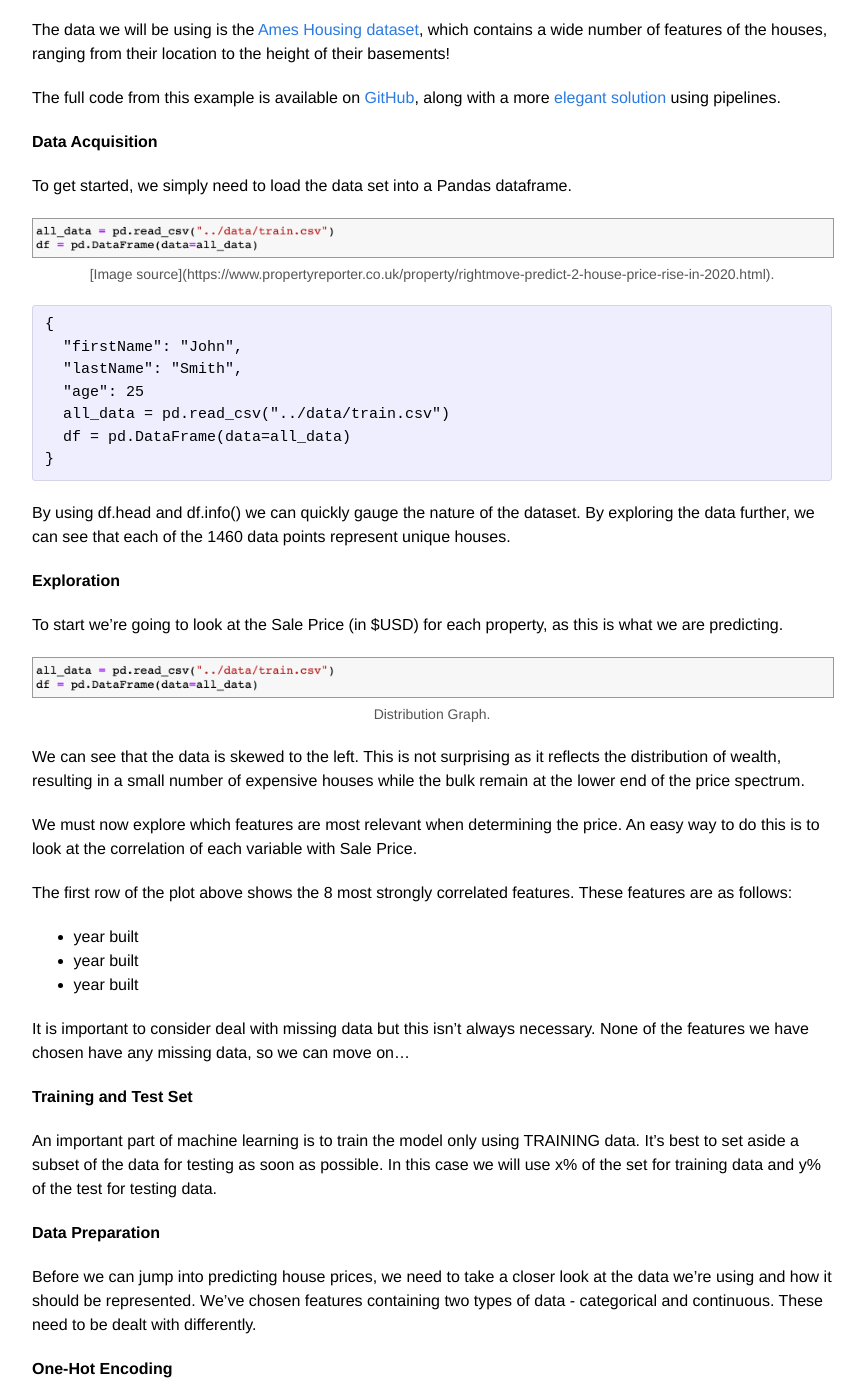
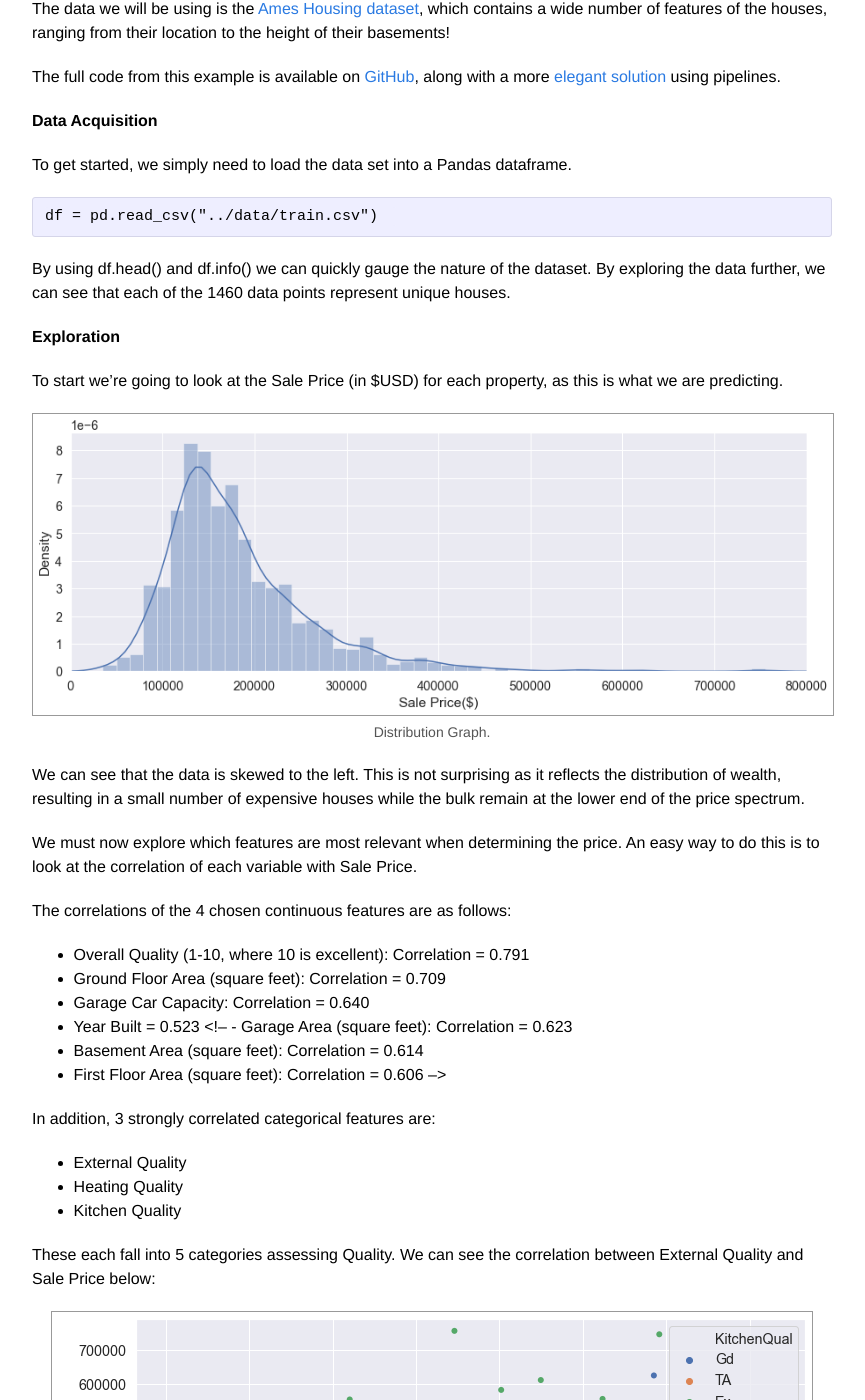
Before and after one commit to alicepringle/alicepringle.github.io, a Jekyll site: the page built from _posts/2020-09-29-supervised-learning.markdown, in a window 1280 px wide and 1400 px high, scrolled down 694 px. Shown: the whole window, without its empty margins (208-1073 px from the left). Built offline with Jekyll 4.4.1, drawn with Linux system fonts in a browser that asks for light colours; some of the changed text lies outside the part shown.

Commit message:
added pictures

````diff
--- a/_posts/2020-09-29-supervised-learning.markdown
+++ b/_posts/2020-09-29-supervised-learning.markdown
@@ -12,7 +12,6 @@ mathjax: false
 </div> -->
 <div class="imgcap">
 <img src="/assets/bio/house_graph.jpg">
-<div class="thecap">[Image source](https://www.propertyreporter.co.uk/property/rightmove-predict-2-house-price-rise-in-2020.html).</div>
 </div>
 
 In this demonstration, we will be solving the problem of predicting house prices based on their various features. There are a plethora of factors which determine the price of a house, many of which are more significant than we might expect. By using a machine learning model to predict prices, we allow the most significant factors to be considered rather than solely relying on what we deem to be relevant.
@@ -25,30 +24,19 @@ The full code from this example is available on [GitHub](http://jse.amstat.org/v
 
 To get started, we simply need to load the data set into a Pandas dataframe.
 
-<div class="imgcap">
-<img src="/assets/bio/Screenshot 2020-11-07 at 16.26.22.png">
-<div class="thecap">[Image source](https://www.propertyreporter.co.uk/property/rightmove-predict-2-house-price-rise-in-2020.html).</div>
-</div>
-
 ```
-{
-  "firstName": "John",
-  "lastName": "Smith",
-  "age": 25
-  all_data = pd.read_csv("../data/train.csv")
-  df = pd.DataFrame(data=all_data)
-}
+df = pd.read_csv("../data/train.csv")
 ```
 
 
-By using df.head and df.info() we can quickly gauge the nature of the dataset. By exploring the data further, we can see that each of the 1460 data points represent unique houses.
+By using df.head() and df.info() we can quickly gauge the nature of the dataset. By exploring the data further, we can see that each of the 1460 data points represent unique houses.
 
 **Exploration**
 
 To start we’re going to look at the Sale Price (in $USD) for each property, as this is what we are predicting.
 
 <div class="imgcap">
-<img src="/assets/bio/Screenshot 2020-11-07 at 16.26.22.png">
+<img src="/assets/bio/price_skew.png">
 <div class="thecap">Distribution Graph.</div>
 </div>
 
@@ -56,19 +44,38 @@ We can see that the data is skewed to the left. This is not surprising as it ref
 
 We must now explore which features are most relevant when determining the price. An easy way to do this is to look at the correlation of each variable with Sale Price.
 
-The first row of the plot above shows the 8 most strongly correlated features. These features are as follows:
+The correlations of the 4 chosen continuous features are as follows:
 
-- year built
-- year built
-- year built
+- Overall Quality (1-10, where 10 is excellent): Correlation = 0.791
+- Ground Floor Area (square feet): Correlation = 0.709
+- Garage Car Capacity: Correlation = 0.640
+- Year Built = 0.523
+<!-- - Garage Area (square feet): Correlation = 0.623
+- Basement Area (square feet): Correlation = 0.614
+- First Floor Area (square feet): Correlation = 0.606 -->
+
+In addition, 3 strongly correlated categorical features are:
+- External Quality
+- Heating Quality
+- Kitchen Quality
+
+These each fall into 5 categories assessing Quality. We can see the correlation between External Quality and Sale Price below:
+
+<div class="imgcap">
+<img src="/assets/bio/corellation.png">
+</div>
 
 It is important to consider deal with missing data but this isn’t always necessary. None of the features we have chosen have any missing data, so we can move on…
 
-
 **Training and Test Set**
 
-An important part of machine learning is to train the model only using TRAINING data. It’s best to set aside a subset of the data for testing as soon as possible. In this case we will use x% of the set for training data and y% of the test for testing data.
+An important part of machine learning is to train the model only using TRAINING data. It’s best to set aside a subset of the data for testing as soon as possible. In this case we will use 80% of the set for training data and 20% of the test for testing data. Note that we shuffle the data before splitting.
+```
+X = df['OverallQual', 'YearBuilt', 'ExterQual', 'HeatingQC', 'KitchenQual','GrLivArea', 'GarageCars']
+Y=df['SalePrice']
 
+X_train, X_test, Y_train, Y_test = train_test_split(X, Y, test_size=0.2, shuffle=True)
+```
 
 **Data Preparation**
 
````
Also changed, not shown: assets/bio/Screenshot 2020-11-07 at 16.26.22.png (deleted), assets/bio/corellation.png (added), assets/bio/price_skew.png (added).
